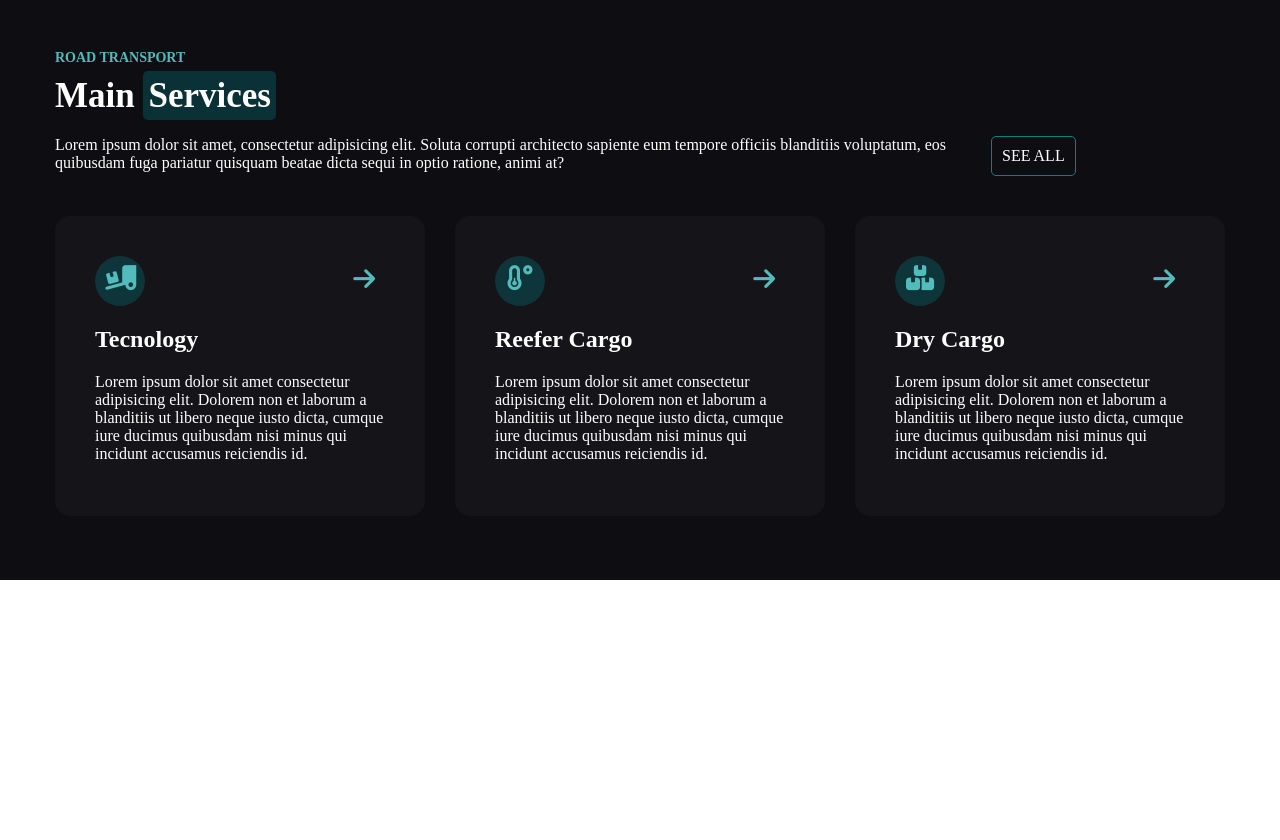
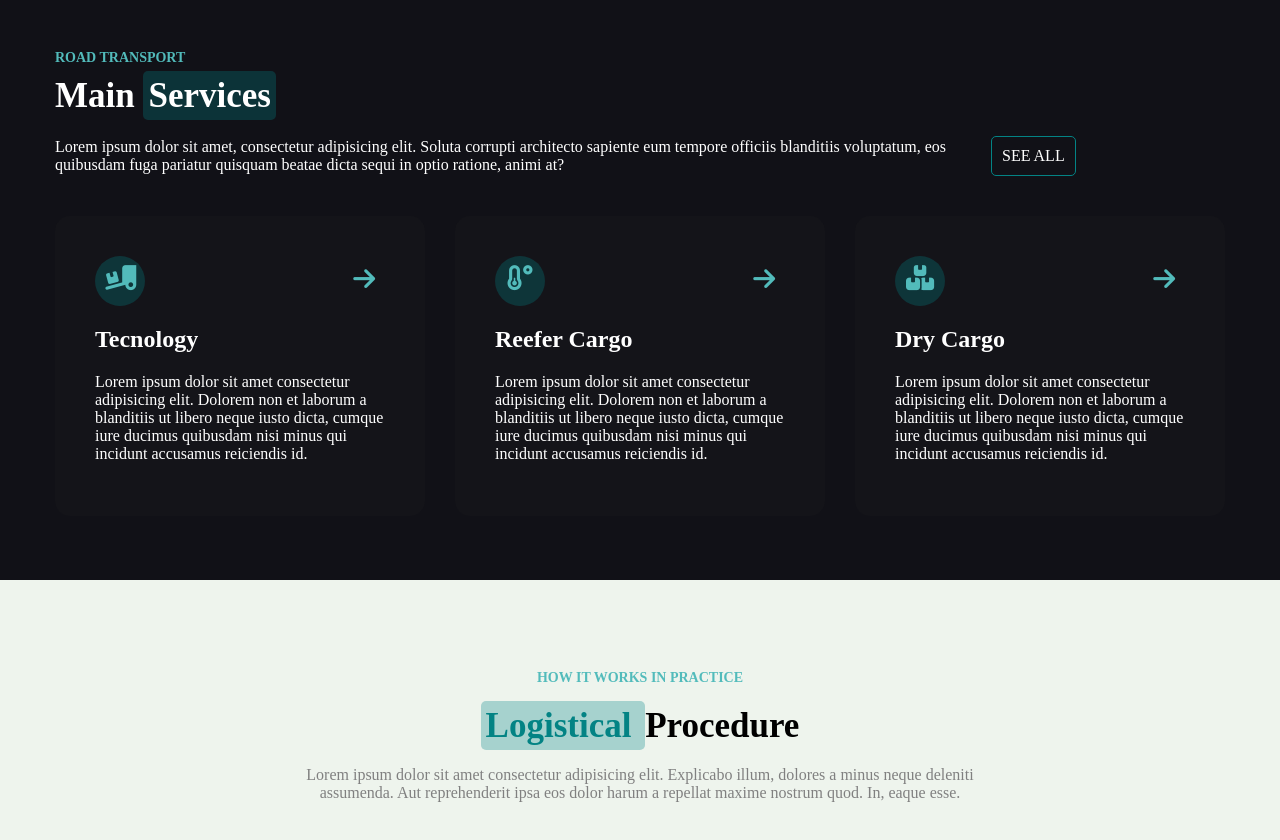
Before and after one commit to Wolf-23/proj-html-vuejs, a Vue app: page / in a window 1280 px wide. Shown: the part 1260-2100 px from the top of the page. Before the commit the page ends 1846 px from the top, so only its background shows below. Built offline with nearby package versions, Linux system fonts and the light colour scheme.

Commit message:
Project: Logistical section da finire

```diff
--- a/src/components/MyLogistical.vue
+++ b/src/components/MyLogistical.vue
@@ -1,6 +1,19 @@
 <template>
   <section>
-
+    <div class="container">
+        <div class="logistical-text">
+            <h3>How it works in practice</h3>
+            <h2>
+                <span class="bg-green">
+                    Logistical
+                </span>
+                <span>
+                    Procedure
+                </span>
+            </h2>
+            <p>Lorem ipsum dolor sit amet consectetur adipisicing elit. Explicabo illum, dolores a minus neque deleniti assumenda. Aut reprehenderit ipsa eos dolor harum a repellat maxime nostrum quod. In, eaque esse.</p>
+        </div>
+    </div>
   </section>
 </template>
 
@@ -11,5 +24,30 @@ export default {
 </script>
 
 <style lang="scss" scoped>
-
+    @import '../styles/vars.scss';
+    section {
+        height: 500px;
+        background-color: #EEF4ED;
+        .container {
+            padding: 90px 0;
+            .logistical-text {
+                text-align: center;
+                h3 {
+                    text-transform: uppercase;
+                    font-size: 14px;
+                    padding-bottom: 20px;
+                    color: $brandColorLight;
+                }
+                h2 {
+                    font-size: 35px;
+                    padding-bottom: 20px;
+                }
+                p {
+                    width: 60%;
+                    margin: 0 auto;
+                    color: gray;
+                }
+            }
+        }
+    }
 </style>>
--- a/src/components/MyServices.vue
+++ b/src/components/MyServices.vue
@@ -63,7 +63,7 @@
     @import '../styles/vars.scss';
   section {
     height: 600px;
-    background-color: #0e0e12;
+    background-color: #111117;
     .container {
         padding: 70px 0;
         h3 {
@@ -81,6 +81,7 @@
         }
         .services-parag {
             display: flex;
+            align-items: center;
             padding-bottom: 40px;
             p {
                 width: 80%;
```
